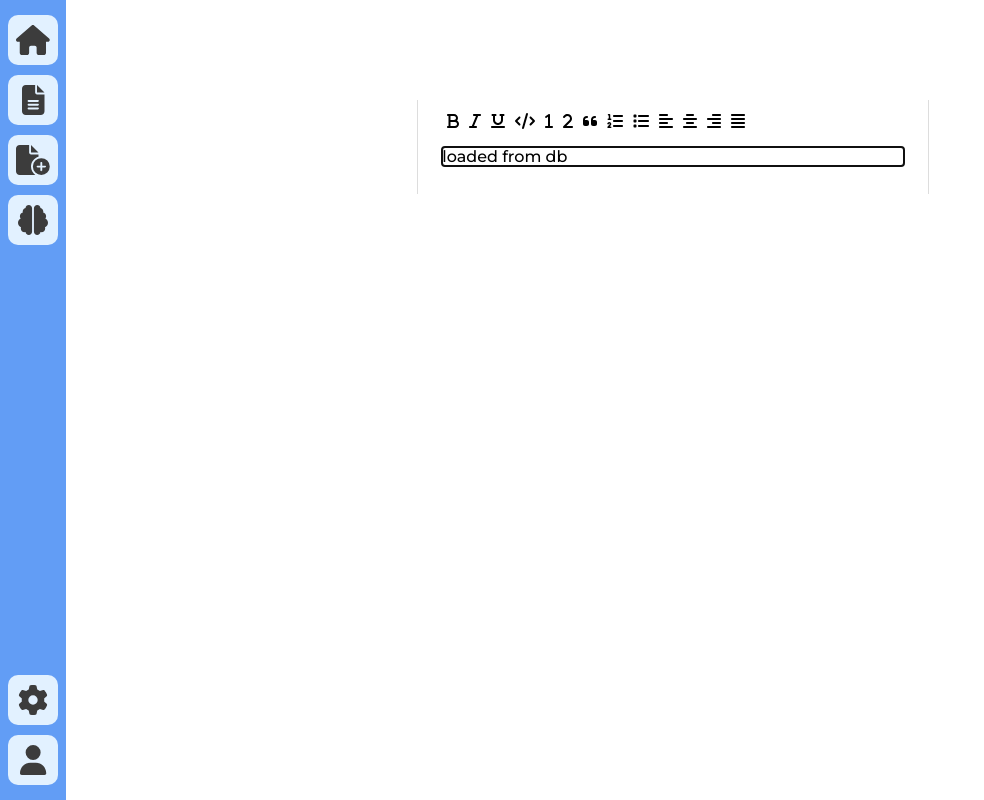
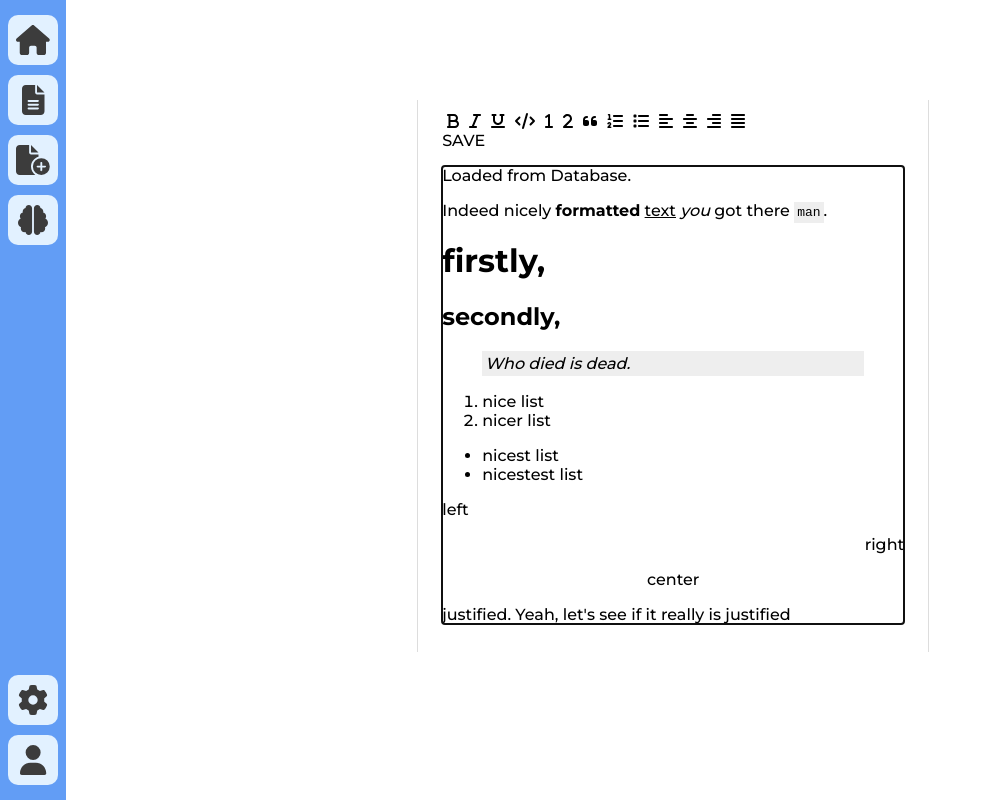
Before and after one commit to marcinjaborski/lang-app-front, a React (Create React App) app: page /editor in a window 1280 px wide. Shown: the whole page, without its empty margins (0-984 px from the left). Built offline with nearby package versions, Linux system fonts and the light colour scheme; data requests are answered from the project's data file.

Commit message:
Saving and loading notes from JsonServer

```diff
--- a/db.json
+++ b/db.json
@@ -45,9 +45,155 @@
   ],
   "editorNotes": [
     {
-      "id": 1,
-      "type": "paragraph",
-      "children": [{ "text": "loaded from db" }]
+      "note": [
+        {
+          "type": "paragraph",
+          "children": [
+            {
+              "text": "Loaded from Database."
+            }
+          ]
+        },
+        {
+          "type": "paragraph",
+          "children": [
+            {
+              "text": "Indeed nicely "
+            },
+            {
+              "text": "formatted",
+              "bold": true
+            },
+            {
+              "text": " "
+            },
+            {
+              "text": "text",
+              "underline": true
+            },
+            {
+              "text": " "
+            },
+            {
+              "text": "you",
+              "italic": true
+            },
+            {
+              "text": " got there "
+            },
+            {
+              "text": "man",
+              "code": true
+            },
+            {
+              "text": "."
+            }
+          ]
+        },
+        {
+          "type": "heading-one",
+          "children": [
+            {
+              "text": "firstly,"
+            }
+          ]
+        },
+        {
+          "type": "heading-two",
+          "children": [
+            {
+              "text": "secondly,"
+            }
+          ]
+        },
+        {
+          "type": "block-quote",
+          "children": [
+            {
+              "text": "Who died is dead."
+            }
+          ]
+        },
+        {
+          "type": "numbered-list",
+          "children": [
+            {
+              "type": "list-item",
+              "children": [
+                {
+                  "text": "nice list"
+                }
+              ]
+            },
+            {
+              "type": "list-item",
+              "children": [
+                {
+                  "text": "nicer list"
+                }
+              ]
+            }
+          ]
+        },
+        {
+          "type": "bulleted-list",
+          "children": [
+            {
+              "type": "list-item",
+              "children": [
+                {
+                  "text": "nicest list"
+                }
+              ]
+            },
+            {
+              "type": "list-item",
+              "children": [
+                {
+                  "text": "nicestest list"
+                }
+              ]
+            }
+          ]
+        },
+        {
+          "type": "paragraph",
+          "children": [
+            {
+              "text": "left"
+            }
+          ],
+          "align": "left"
+        },
+        {
+          "type": "paragraph",
+          "align": "right",
+          "children": [
+            {
+              "text": "right"
+            }
+          ]
+        },
+        {
+          "type": "paragraph",
+          "align": "center",
+          "children": [
+            {
+              "text": "center"
+            }
+          ]
+        },
+        {
+          "type": "paragraph",
+          "children": [
+            {
+              "text": "justified. Yeah, let's see if it really is justified"
+            }
+          ],
+          "align": "justify"
+        }
+      ],
+      "id": 1
     }
   ]
 }
--- a/src/components/EditorPanel.js
+++ b/src/components/EditorPanel.js
@@ -64,40 +64,52 @@ fetch('http://example.com/movies.json')
 */
 const loadNote = async () => {
   console.log("fetching...");
-  return fetch("http://localhost:5000/editorNotes")
+  return fetch("http://localhost:5000/editorNotes/1")
     .then((res) => {
       if (res.ok) return res.json();
       else console.log("res was not ok");
     })
     .then((data) => {
-      console.log("fetched sucessfully");
-      console.log(data);
-      return [
-        {
-          type: data[0].type,
-          children: data[0].children,
-        },
-      ];
+      console.log("Fetched successfully.");
+      return data.note;
     });
+};
+
+const saveNote = (editor, note) => {
+  // TODO : savenote should be called automatically, after say.. 3 seconds of no interaction.
+  // the commented-out code below was useful for ignoring selection.
+  // Now it was breaking things (no idea why) when saving works on a button click
+
+  // const isAstChange = editor.operations.some((op) => "set_selection" !== op.type);
+  // if (isAstChange) {
+  fetch("http://localhost:5000/editorNotes/1", {
+    method: "PUT",
+    headers: {
+      "Content-Type": "application/json",
+    },
+    body: JSON.stringify({ note: note }),
+  })
+    .then(() => console.log("Saved successfully."))
+    .catch((err) => console.log(err));
+
+  // }
 };
 
 const RichTextExample = () => {
   const renderElement = useCallback((props) => <Element {...props} />, []);
   const renderLeaf = useCallback((props) => <Leaf {...props} />, []);
   const editor = useMemo(() => withHistory(withReact(createEditor())), []);
-  const [note, setNote] = useState([
+  const initialValue = [
     {
       type: "paragraph",
-      children: [{ text: "default" }],
+      children: [{ text: "Loading ..." }],
     },
-  ]);
+  ];
 
   useEffect(() => {
-    console.log("useeffect call");
     loadNote().then((note) => {
-      console.log("loaded note: ");
-      console.log(note);
-      setNote(note); // TODO : THIS DOES NOT TRIGGER RE-RENDER
+      editor.children = note;
+      editor.onChange();
     });
   }, []);
 
@@ -105,15 +117,8 @@ const RichTextExample = () => {
     <EditorPanelStyled>
       <Slate
         editor={editor}
-        value={note}
-        onChange={(value) => {
-          const isAstChange = editor.operations.some((op) => "set_selection" !== op.type);
-          if (isAstChange) {
-            // Save the value to Local Storage.
-            const content = JSON.stringify(value);
-            localStorage.setItem("content", content);
-          }
-        }}
+        value={initialValue}
+        // onChange={(value) => saveNote(editor, value)} // temp: now click to save
       >
         <Toolbar>
           <MarkButton format="bold" icon={faBold} />
@@ -130,6 +135,7 @@ const RichTextExample = () => {
           <BlockButton format="right" icon={faAlignRight} />
           <BlockButton format="justify" icon={faAlignJustify} />
         </Toolbar>
+        <Button onClick={() => saveNote(editor, editor.children)}>SAVE</Button>
         <Editable
           renderElement={renderElement}
           renderLeaf={renderLeaf}
```
